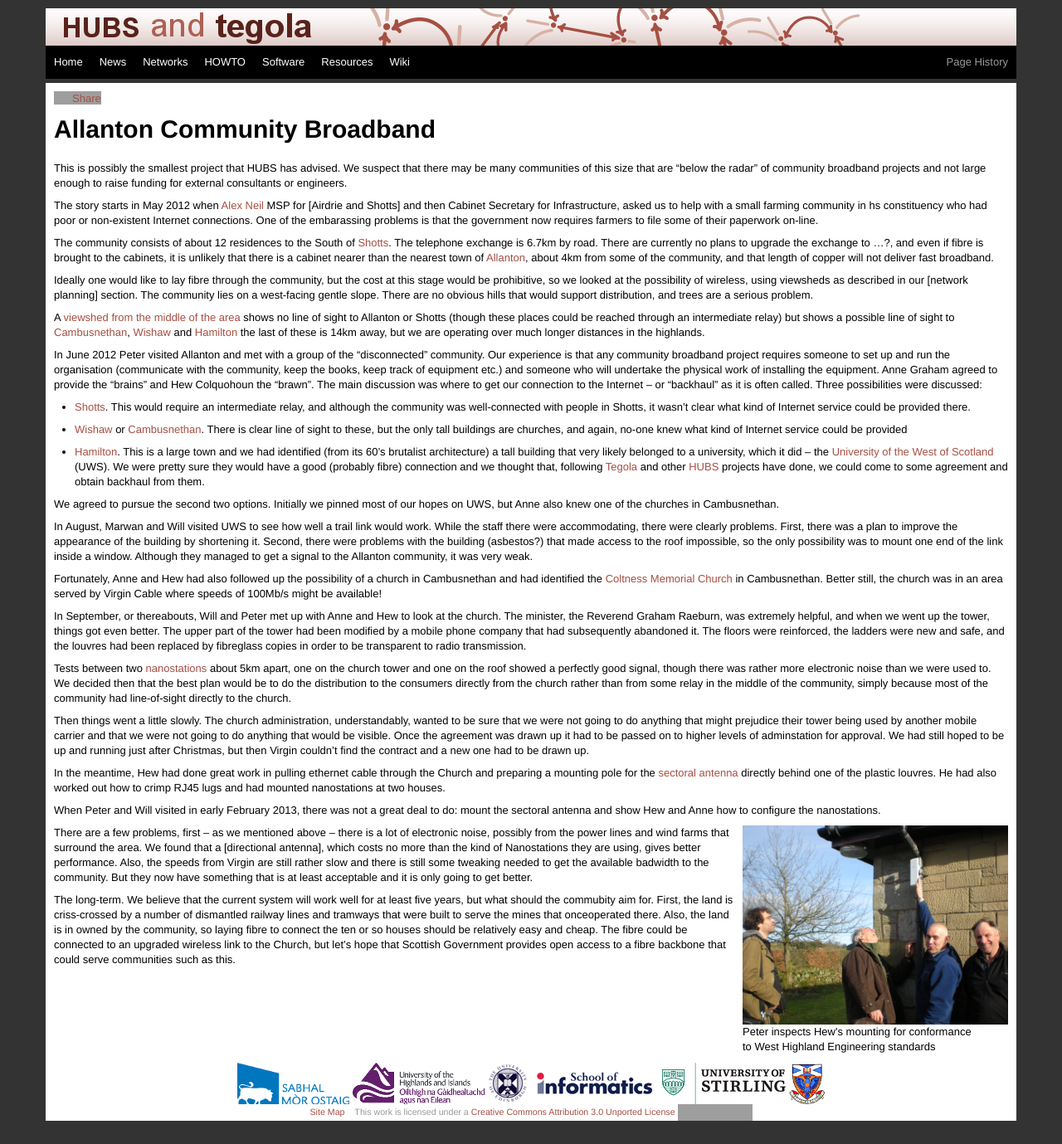
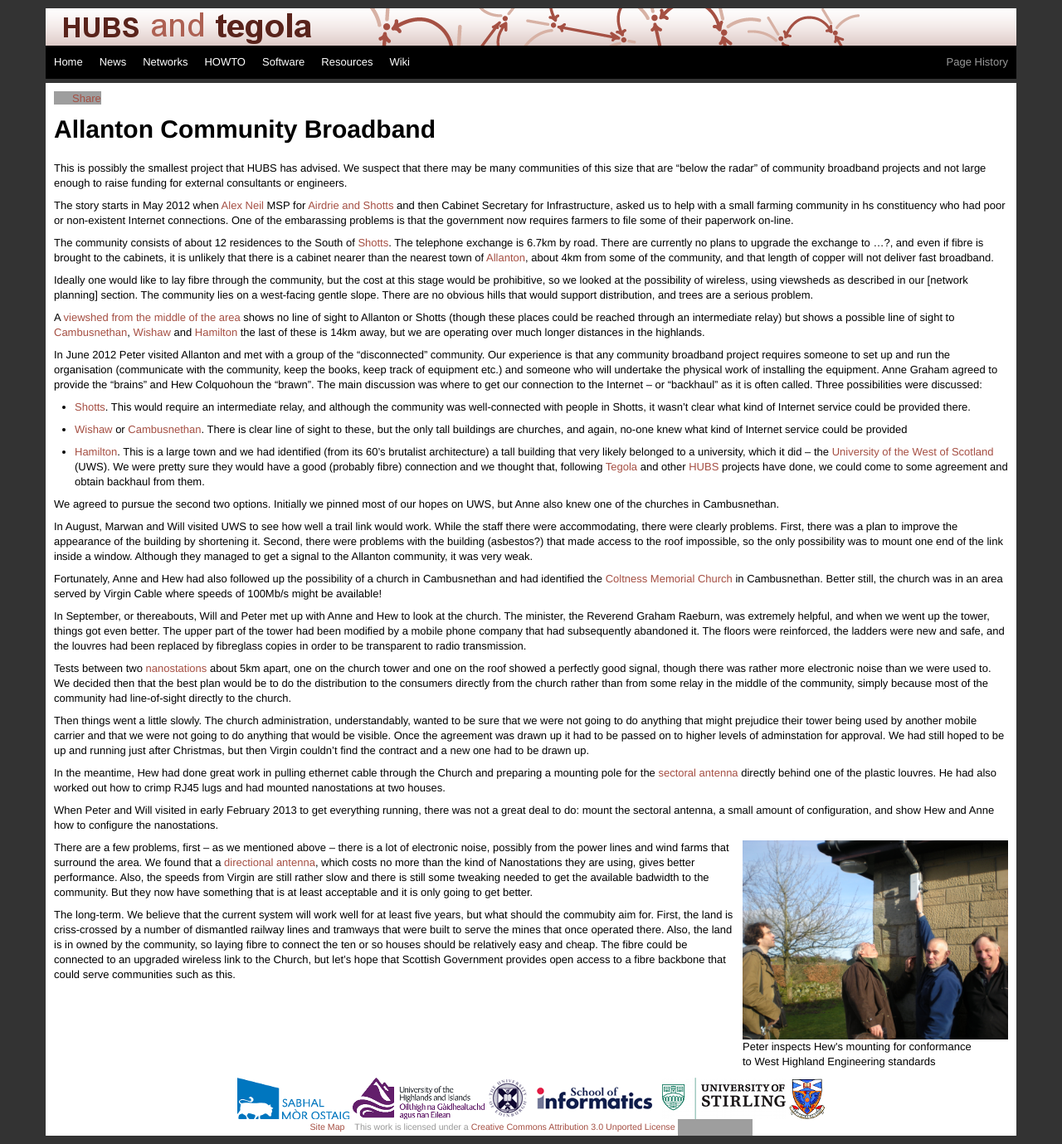
Before and after one commit to tegola-hubs/tegola-hubs.github.com, a Jekyll site: the page built from allanton.md, in a window 1280 px wide and 1379 px high. Shown: the whole window at 83% size. Built offline with Jekyll 4.4.1, drawn with Linux system fonts in a browser that asks for light colours; grey boxes are pictures that could not be loaded.

Commit message:
more fixes

```diff
--- a/allanton.md
+++ b/allanton.md
@@ -124,8 +124,9 @@
 worked out how to crimp RJ45 lugs and had mounted nanostations at two
 houses.
 
-When Peter and Will visited in early February 2013, there was not a
-great deal to do: mount the sectoral antenna and show Hew and Anne how
+When Peter and Will visited in early February 2013 to get everything running, there was not a
+great deal to do: mount the sectoral antenna, a small amount of
+configuration,  and show Hew and Anne how
 to configure the nanostations.
 
 <div class="image-float-right">
@@ -147,7 +148,7 @@
 The long-term.  We believe that the current system will work well for
 at least five years, but what should the commubity aim for.  First,
 the land is criss-crossed by a number of dismantled railway lines and
-tramways that were built to serve the mines that onceoperated there.
+tramways that were built to serve the mines that once operated there.
 Also, the land is in owned by the community, so laying fibre to connect the ten
 or so houses should be relatively easy and cheap.  The fibre could be
 connected to an upgraded wireless link to the
```
Also changed, not shown: other parts of allanton.md (+2 -1 lines).
